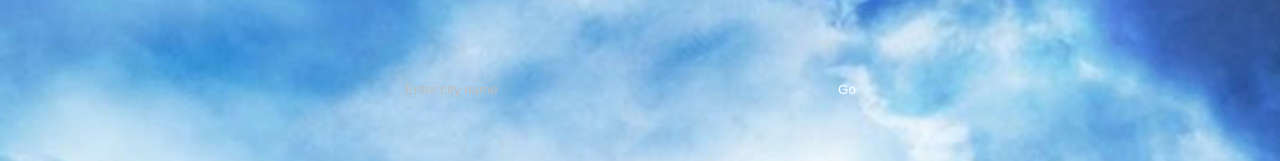
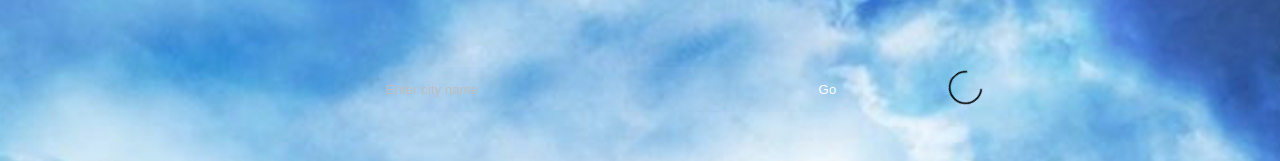
Before and after one commit to abdulrehman202/weather, a React (Create React App) app: page / in a window 1280 px wide. Shown: the part 311-472 px from the top of the page. Built offline with nearby package versions, Linux system fonts and the light colour scheme.

Commit message:
ClipLoader added

```diff
--- a/package.json
+++ b/package.json
@@ -9,6 +9,7 @@
     "react": "^18.0.0",
     "react-dom": "^18.0.0",
     "react-scripts": "5.0.1",
+    "react-spinners": "^0.13.7",
     "web-vitals": "^2.1.4"
   },
   "scripts": {
--- a/src/components/SearchBar.js
+++ b/src/components/SearchBar.js
@@ -1,6 +1,7 @@
 import React, {useState} from 'react';
 import './SearchBar.css';
 import WeatherCard from './WeatherCard.js';
+import ClipLoader from 'react-spinners/ClipLoader';
 
 function SearchBar(){
 
@@ -50,7 +51,7 @@ function SearchBar(){
                 <button className='submitButton' onClick={(e) => {setPanelVisibility(false)}}>
                     Close
                 </button></div>
-                {weatherData.cod=='200'?(<><h1>{cityName}</h1><div className='outer__weather'>
+                {weatherData.cod=='200'?(<><h1>{weatherData.name}</h1><div className='outer__weather'>
                     <div className='inner__weather'>
                         <span className='weather__Card'><WeatherCard heading='Co-ordinates' img='https://cdn-icons-png.flaticon.com/512/3293/3293841.png' data={'Lat: ' + weatherData.coord.lat + '     Lon: ' + weatherData.coord.lon} /></span>
                         <span className='weather__Card'><WeatherCard heading='Weather' img={'http://openweathermap.org/img/wn/' + weatherData.weather[0].icon + '@2x.png'} data={weatherData.weather[0].main} /></span>
@@ -63,7 +64,7 @@ function SearchBar(){
                 </div></>):<span><WeatherCard heading='Error!' img='https://cdn-icons-png.flaticon.com/512/5974/5974771.png' data='  ' /></span>
                         }
 
-            </div>:<div></div>}
+            </div>:<div><ClipLoader/></div>}
 
         </div>
     );
```
Also changed, not shown: 1 other file (tests, documents, lock files or other folders).
